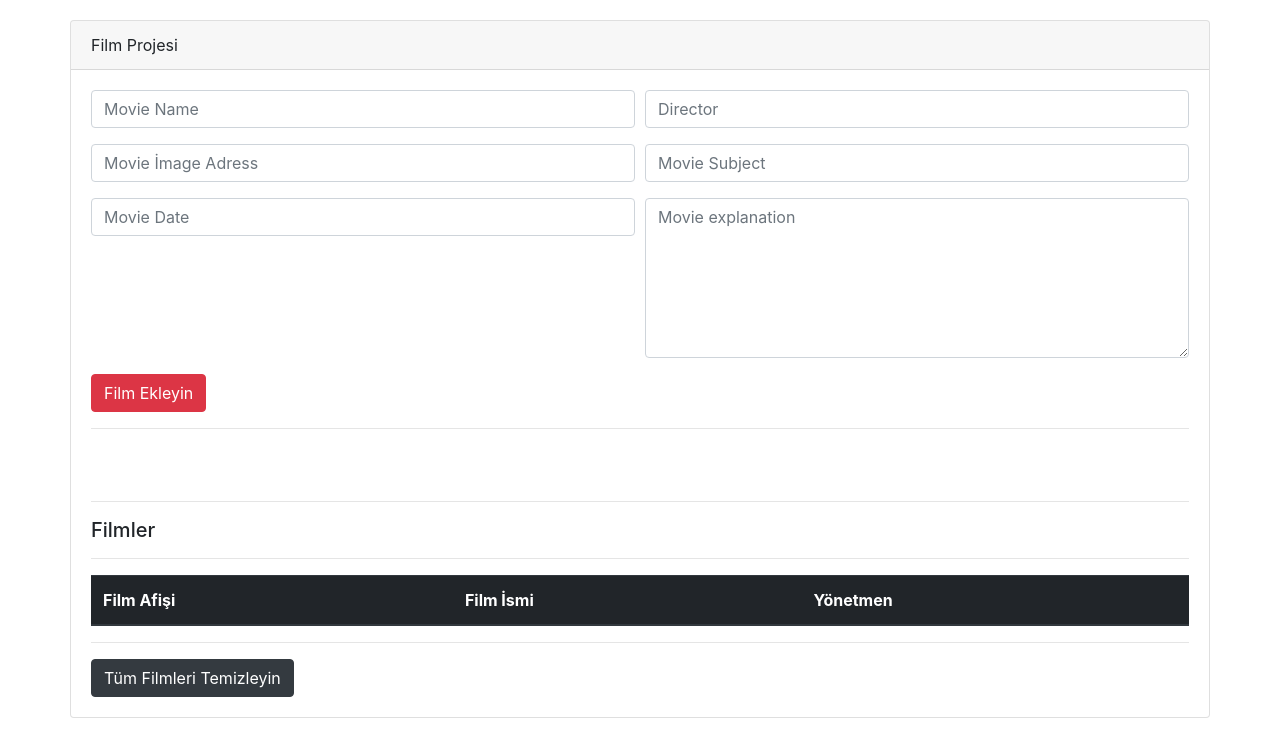
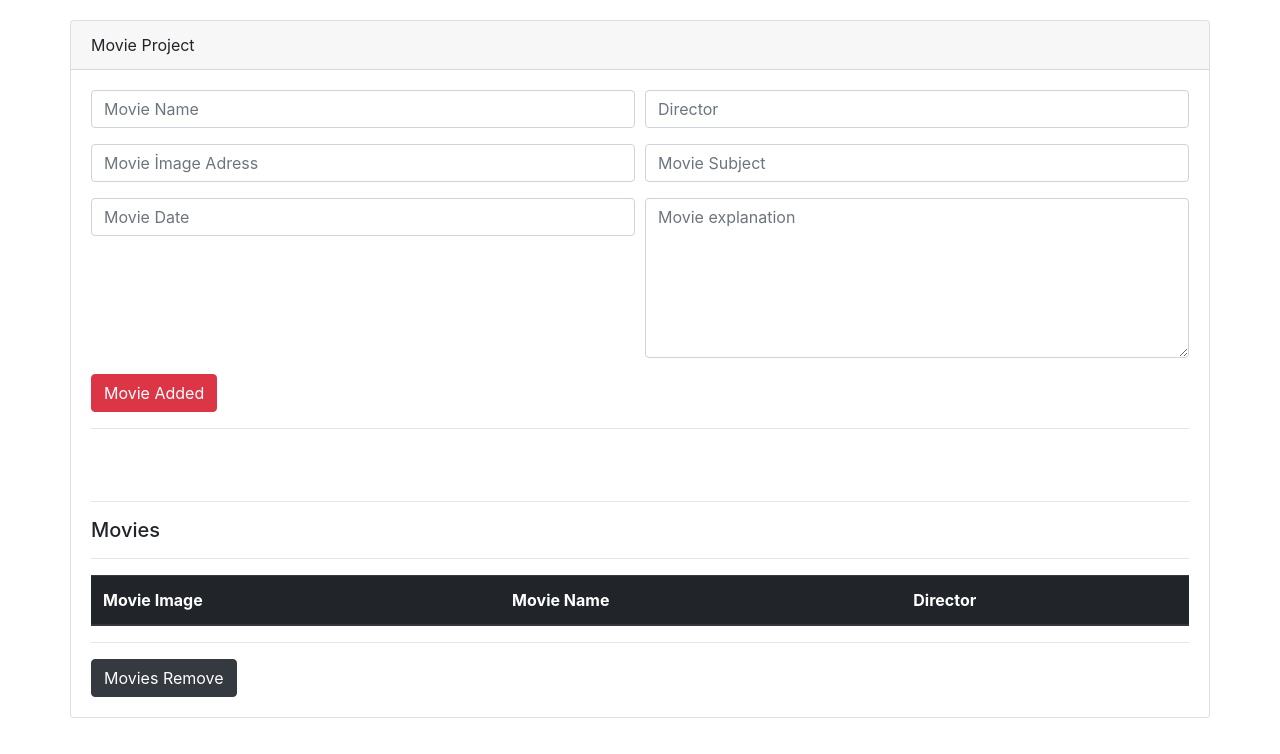
Before and after one commit to ayhandasyuvarlar/MovieProject.js, a plain HTML site: page index.html in a window 1280 px wide. Drawn offline with nearby package versions, Linux system fonts and the light colour scheme.

Commit message:
readme update

```diff
--- a/index.html
+++ b/index.html
@@ -16,7 +16,7 @@
   <div class="container" style="margin-top:20px;">
 
     <div class="card row">
-      <div class="card-header">Film Projesi</div>
+      <div class="card-header">Movie Project</div>
       <div class="card-body">
         <form id="film-form" name="form">
           <div class="form-row">
@@ -40,7 +40,7 @@
                 id="explanation" placeholder="Movie explanation"></textarea>
             </div>
           </div>
-          <button type="submit" class="btn btn-danger">Film Ekleyin</button>
+          <button type="submit" class="btn btn-danger">Movie Added</button>
         </form>
         <hr>
 
@@ -50,15 +50,15 @@
 
       <div class="card-body">
         <hr>
-        <h5 class="card-title" id="films-title">Filmler</h5>
+        <h5 class="card-title" id="films-title">Movies</h5>
 
         <hr>
         <table class="table table-dark">
           <thead>
             <tr>
-              <th scope="col">Film Afişi</th>
-              <th scope="col">Film İsmi</th>
-              <th scope="col">Yönetmen</th>
+              <th scope="col">Movie Image</th>
+              <th scope="col">Movie Name</th>
+              <th scope="col">Director</th>
 
             </tr>
           </thead>
@@ -66,7 +66,7 @@
           </tbody>
         </table>
         <hr>
-        <a id="clear-films" class="btn btn-dark" href="#">Tüm Filmleri Temizleyin</a>
+        <a id="clear-films" class="btn btn-dark" href="#">Movies Remove</a>
       </div>
     </div>
 
--- a/ui.js
+++ b/ui.js
@@ -9,7 +9,7 @@ UI.prototype.addFilmToUI = function (newFilm) {
     <td><img src="${newFilm.url}" class="img-fluid img-thumbnail"></td>
     <td>${newFilm.title}</td>
     <td>${newFilm.explanation}</td>
-    <td><a href="#" id = "delete-film" class = "btn btn-danger">Filmi Sil</a></td>
+    <td><a href="#" id = "delete-film" class = "btn btn-danger">Movie removeimage.png</a></td>
   </tr>`
 
 }
@@ -42,7 +42,7 @@ UI.prototype.loadAllFilms = function (films) {
     <td><img src="${film.url}" class="img-fluid img-thumbnail"></td>
     <td>${film.title}<td>
     <td>${film.director}<td>
-    <td><a href="#" id = "delete-film" class = "btn btn-danger">Filmi Sil</a></td>
+    <td><a href="#" id = "delete-film" class = "btn btn-danger">Movie remove</a></td>
   </tr>
 
      `
```
Also changed, not shown: Ekran görüntüsü 2022-06-08 174208.png (added), movie.png (added), project.png (added), storage.png (added), ui.png (added).
